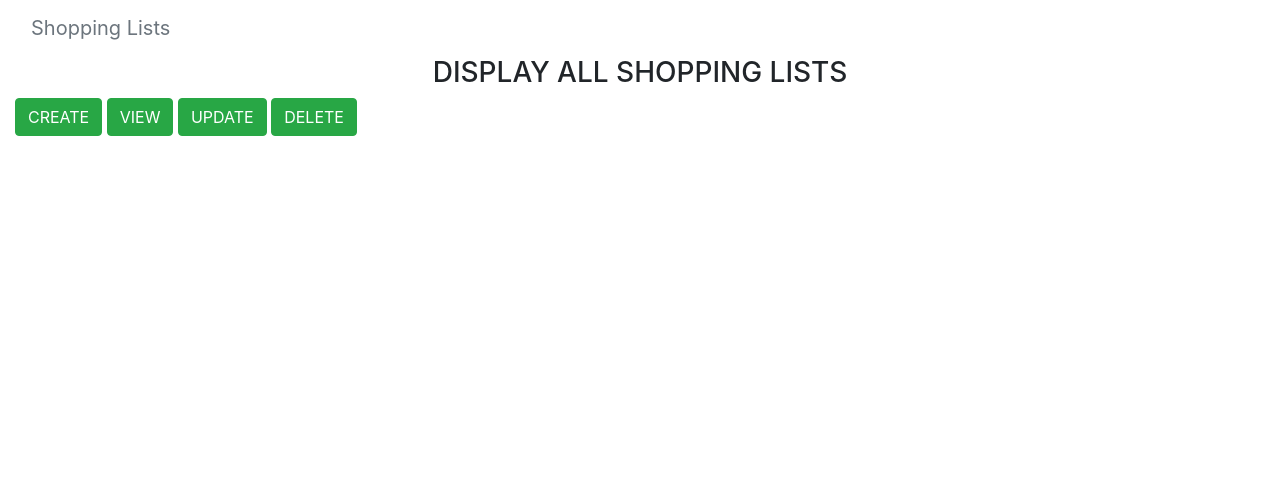
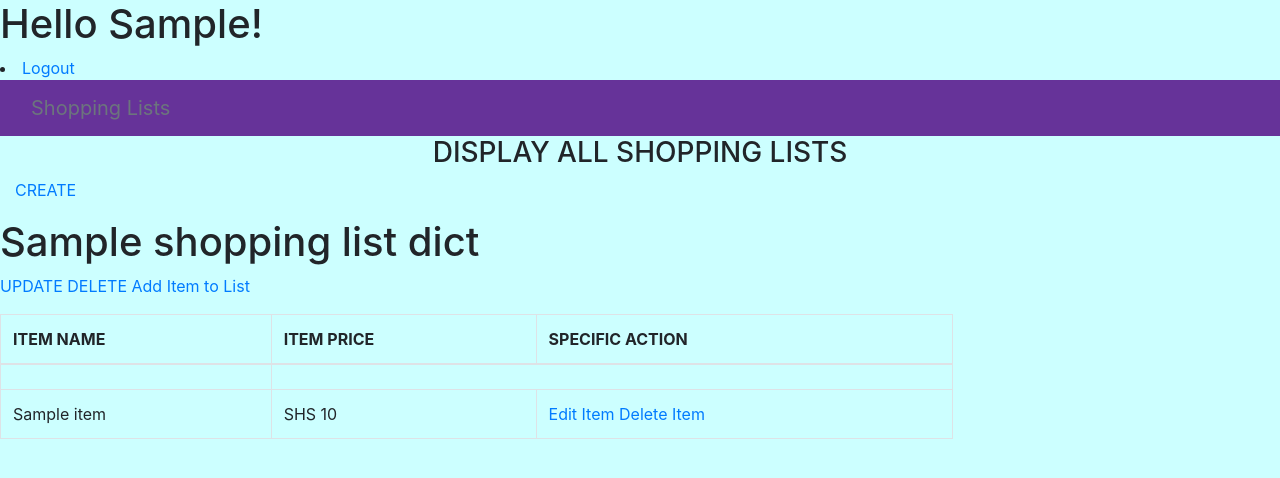
Before and after one commit to ivanatu/Shopping_List, a Flask app: template app/templates/pages.html in a window 1280 px wide. Shown: the top 478 px of that part. Run offline with Flask 2, Linux system fonts and the light colour scheme; the template is opened without the code that fills it: most values are stand-ins (such as "Sample title", 1, 10 or a date in 2020); the page is wider than the window, and the part outside it is not shown; some libraries are stand-ins or nearby versions.

Commit message:
Update pages.html

```diff
--- a/app/templates/pages.html
+++ b/app/templates/pages.html
@@ -2,13 +2,16 @@
 <html lang="en">
 <head>
     <meta charset="UTF-8">
-    <link rel="stylesheet" href="css/bootstrap.min.css">
-    <link rel="stylesheet" href="css/bootstrap-theme.min.css">
-    <link rel="stylesheet" href="css/styles.css">
+    <link rel="stylesheet" href="{{ url_for('static', filename='css/bootstrap.min.css') }}">
+    <link rel="stylesheet" href="{{ url_for('static', filename='css/bootstrap-theme.min.css') }}">
+    <link rel="stylesheet" type="text/css" href="{{ url_for('static', filename='styles.css') }}"/>
     <title>Sign Up</title>
 </head>
 <body>
 <!-- Header navigation bar -->
+<h1>Hello {{first_name}}!</h1>
+
+<li><a href="{{url_for('logout')}}" class="navbar-link">Logout</a></li>
 <nav class="navbar navbar">
     <div class="container-fluid">
         <div class="navbar-header">
@@ -19,16 +22,55 @@
 </nav>
 
 
-<form class="form-horizontal" >
+<form class="form-horizontal" action="/pages" >
     <h3 class="text-center">DISPLAY ALL SHOPPING LISTS</h3>
     <div class="row">
         <div class="col-md-9 col-md-offset-3">
+        <div class="form-group">
+                <p class="col-sm-offset-3 col-sm-9">
+                <a class="navbar-link" href="{{url_for('create_shopping_list')}}">CREATE</a>
+            </div>
 
+             {% if shopping_list_dict %}
+                {% for title, shopping_list in shopping_list_dict.items() %}
+                           <table class="table table-bordered">
+                        <h1>{{title}}</h1>
+                        <th>                    </th>
 
-            <div class="form-group">
-                <p class="col-sm-offset-3 col-sm-9"><a href="Home.html" class="btn btn-success btn-xl ">CREATE</a> <a href="Home.html" class="btn btn-success btn-xl ">VIEW</a>    <a href="Home.html" class="btn btn-success btn-xl ">UPDATE</a>     <a href="Home.html" class="btn btn-success btn-xl ">DELETE</a></p>
-            </div>
+                        <div class="form-group">
+                         <a class="navbar-link" href="{{url_for('edit_shopping_list')}}">UPDATE</a>
+                         <a class="navbar-link" href='/remove_shopping_list/{{title}}'>DELETE</a>
+                         <a class="navbar-link" href="{{url_for('add_item')}}">Add Item to List</a>
+                         </div>
+                    {% if shopping_list.items %}
+                         <thead>
+                          <tr>
+                          <th>ITEM NAME</th>
+                           <th>ITEM PRICE</th>
+                           <th>SPECIFIC ACTION</th>
+                           </tr>
+                         </thead>
+                        {% for name, item in shopping_list.items.items() %}
+
+                        <tbody>
+                         <tr>
+                          <td>{{name}}</td>
+                           <td>SHS {{item.price}}</td>
+                           <td><a class="navbar-link" href="{{url_for('edit_item')}}">Edit Item</a>
+                               <a class="navbar-link" href='/remove_item/{{title}}/{{name}}'>Delete Item</a>
+                           </td>
+                          </tr>
+                        </tbody>
+                       {% endfor %}
+                    {% endif %}
+                {% endfor %}
+            {% endif %}
+                </tbody>
+    </table>
 
         </div>
     </div>
+
 </form>
+</body>
+</html>
```
